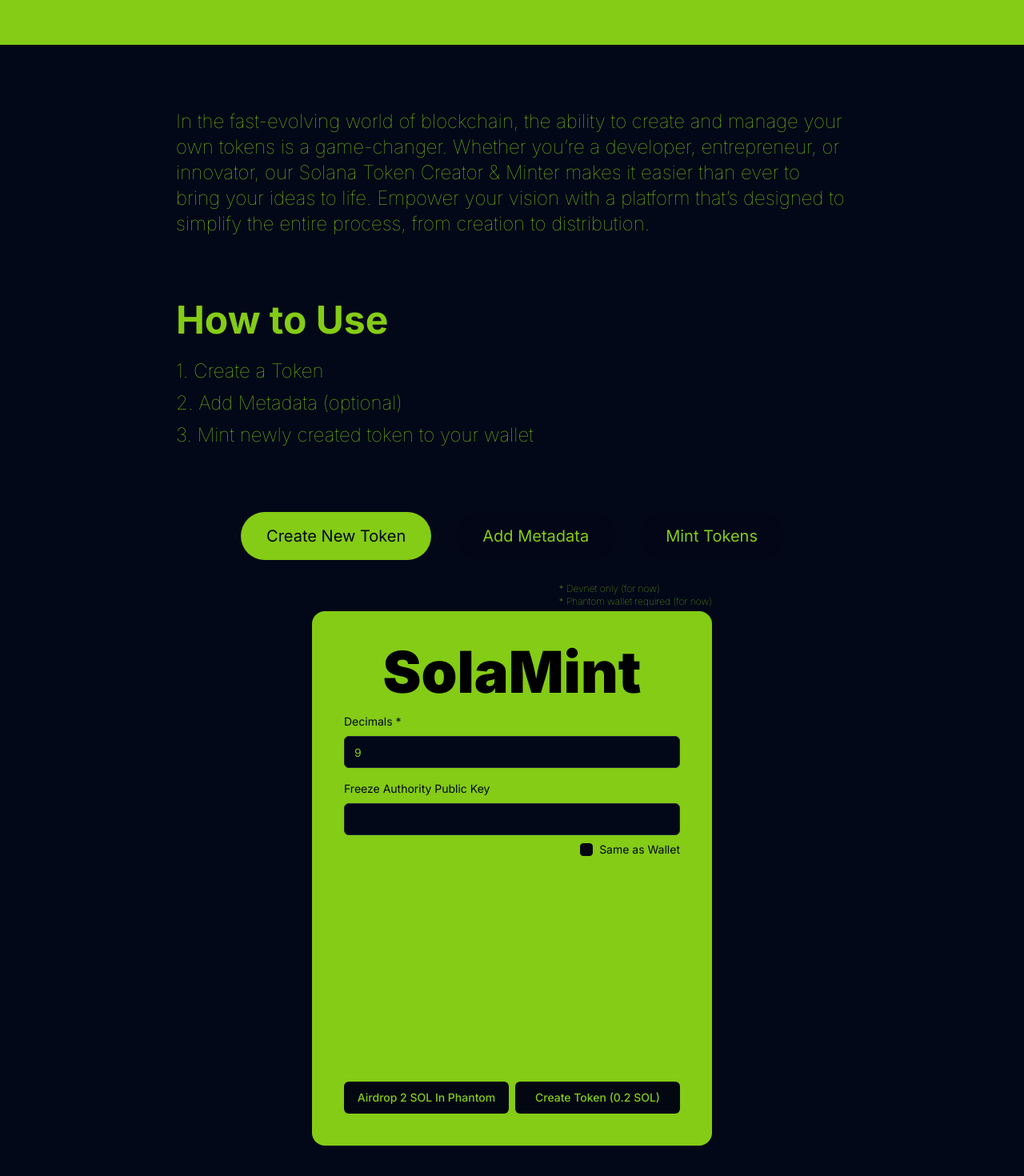
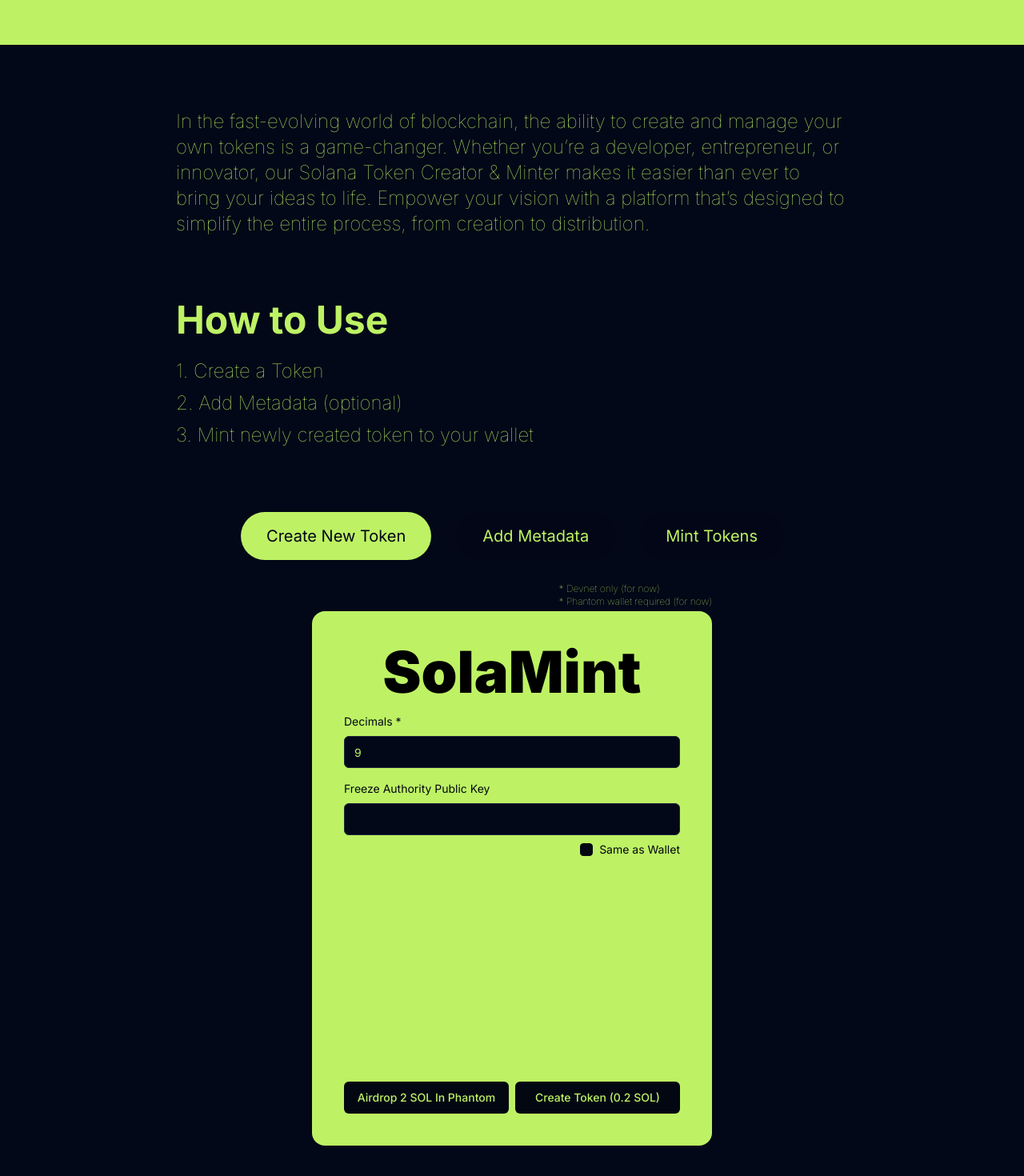
Before and after one commit to ashmeetsmonga/solmint, a Next.js app: page / in a window 1280 px wide. Shown: the part 500-1970 px from the top of the page at 80% size. Built offline with nearby package versions, Linux system fonts and the light colour scheme; what @metaplex-foundation/umi, @solana/web3.js would draw is missing.

Commit message:
Green color made lighter

```diff
--- a/app/page.tsx
+++ b/app/page.tsx
@@ -20,7 +20,7 @@
 
   return (
     <div className="w-full">
-      <nav className=" bg-lime-500 flex justify-center text-lime-500 pt-4">
+      <nav className=" bg-lime-300 flex justify-center text-lime-300 pt-4">
         <div className="w-[90%] md:w-[500px] px-8 py-4 flex justify-between bg-gray-950 rounded-lg">
           <p className="lg:text-xl cursor-pointer font-thin" onClick={() => handleScroll("home")}>
             Home
@@ -33,7 +33,7 @@
           </p>
         </div>
       </nav>
-      <div id="home" className="w-full h-[60vh] bg-lime-500 flex items-center justify-center px-10 xl:px-20">
+      <div id="home" className="w-full h-[60vh] bg-lime-300 flex items-center justify-center px-10 xl:px-20">
         <div className="w-3/4 lg:w-5/6 xl:w-3/4 flex flex-col-reverse justify-between items-center lg:flex-row">
           <div>
             <h1 className="text-black text-center lg:text-left font-black text-7xl mt-4 md:text-8xl lg:mt-0">SolaMint</h1>
@@ -46,7 +46,7 @@
       </div>
       <div className="w-full py-20 px-10 flex justify-center lg:px-20">
         <div className="w-full md:w-3/4 lg:w-5/6 xl:w-3/4">
-          <p className="font-thin text-lime-500 text-xl lg:text-2xl">
+          <p className="font-thin text-lime-300 text-xl lg:text-2xl">
             In the fast-evolving world of blockchain, the ability to create and manage your own tokens is a game-changer. Whether you’re a developer, entrepreneur, or innovator, our Solana Token
             Creator & Minter makes it easier than ever to bring your ideas to life. Empower your vision with a platform that’s designed to simplify the entire process, from creation to distribution.
           </p>
@@ -54,34 +54,34 @@
       </div>
       <div id="how-to-use" className="w-full py-20 px-10 pt-0 flex justify-center lg:px-20">
         <div className="w-full md:w-3/4 lg:w-5/6 xl:w-3/4 ">
-          <h2 className="text-5xl font-bold text-lime-500">How to Use</h2>
-          <p className="text-lg font-thin text-lime-500 mt-6 lg:text-2xl">1. Create a Token</p>
-          <p className="text-lg font-thin text-lime-500 mt-2 lg:text-2xl">2. Add Metadata (optional)</p>
-          <p className="text-lg font-thin text-lime-500 mt-2 lg:text-2xl">3. Mint newly created token to your wallet</p>
+          <h2 className="text-5xl font-bold text-lime-300">How to Use</h2>
+          <p className="text-lg font-thin text-lime-300 mt-6 lg:text-2xl">1. Create a Token</p>
+          <p className="text-lg font-thin text-lime-300 mt-2 lg:text-2xl">2. Add Metadata (optional)</p>
+          <p className="text-lg font-thin text-lime-300 mt-2 lg:text-2xl">3. Mint newly created token to your wallet</p>
         </div>
       </div>
       <div className="w-full flex justify-center">
         <div className="w-full px-4 lg:px-0 lg:w-3/4 flex justify-center gap-2 md:gap-4 lg:gap-8 ">
           <div
             className={`rounded-lg lg:rounded-full cursor-pointer flex items-center justify-center text-sm md:text-lg lg:text-xl p-2 lg:py-4 lg:px-8 ${
-              selected === "create" ? "bg-lime-500 text-slate-950" : "bg-slate-950 text-lime-500"
-            } hover:bg-lime-500 hover:text-slate-950 transition-all ease-in-out duration-150`}
+              selected === "create" ? "bg-lime-300 text-slate-950" : "bg-slate-950 text-lime-300"
+            } hover:bg-lime-300 hover:text-slate-950 transition-all ease-in-out duration-150`}
             onClick={() => setSelected("create")}
           >
             Create New Token
           </div>
           <div
             className={`rounded-lg lg:rounded-full cursor-pointer flex items-center justify-center text-sm md:text-lg lg:text-xl p-2 lg:py-4 lg:px-8  ${
-              selected === "metadata" ? "bg-lime-500 text-slate-950" : "bg-slate-950 text-lime-500"
-            } hover:bg-lime-500 hover:text-slate-950 transition-all ease-in-out duration-150`}
+              selected === "metadata" ? "bg-lime-300 text-slate-950" : "bg-slate-950 text-lime-300"
+            } hover:bg-lime-300 hover:text-slate-950 transition-all ease-in-out duration-150`}
             onClick={() => setSelected("metadata")}
           >
             Add Metadata
           </div>
           <div
             className={`rounded-lg lg:rounded-full cursor-pointer flex items-center justify-center text-sm md:text-lg lg:text-xl p-2 lg:py-4 lg:px-8  ${
-              selected === "mint" ? "bg-lime-500 text-slate-950" : "bg-slate-950 text-lime-500"
-            } hover:bg-lime-500 hover:text-slate-950 transition-all ease-in-out duration-150`}
+              selected === "mint" ? "bg-lime-300 text-slate-950" : "bg-slate-950 text-lime-300"
+            } hover:bg-lime-300 hover:text-slate-950 transition-all ease-in-out duration-150`}
             onClick={() => setSelected("mint")}
           >
             Mint Tokens
@@ -89,8 +89,8 @@
         </div>
       </div>
       <div id="create-mint" className="w-full flex justify-center px-5 py-10 lg:px-20">
-        <div className="rounded-2xl bg-lime-500 w-full md:w-[500px] p-5 md:p-10 relative mt-6">
-          <div className="absolute text-xs font-thin text-lime-500 -top-9 right-0">
+        <div className="rounded-2xl bg-lime-300 w-full md:w-[500px] p-5 md:p-10 relative mt-6">
+          <div className="absolute text-xs font-thin text-lime-300 -top-9 right-0">
             <p>* Devnet only (for now)</p>
             <p>* Phantom wallet required (for now)</p>
           </div>
--- a/components/CreateToken.tsx
+++ b/components/CreateToken.tsx
@@ -142,13 +142,13 @@
           <div className="flex flex-col gap-4 w-full">
             <div>
               <p className="text-sm text-gray-950 mb-2">Decimals *</p>
-              <Input type="number" value={decimals} onChange={(e) => setDecimals(e.target.valueAsNumber)} className="text-lime-500" />
+              <Input type="number" value={decimals} onChange={(e) => setDecimals(e.target.valueAsNumber)} className="text-lime-300" />
             </div>
             <div>
               <div className="flex justify-between mb-2">
                 <p className="text-sm text-gray-950">Freeze Authority Public Key</p>
               </div>
-              <Input value={freezeAuthorityPublicKey} onChange={(e) => setFreezeAuthorityPublicKey(e.target.value)} className="text-lime-500" />
+              <Input value={freezeAuthorityPublicKey} onChange={(e) => setFreezeAuthorityPublicKey(e.target.value)} className="text-lime-300" />
               <div className="flex gap-2 items-center w-full justify-end mt-2">
                 <Checkbox checked={isChecked} onCheckedChange={() => setIsChecked((prev) => !prev)} />
                 <label htmlFor="terms" className="text-sm text-gray-950">
@@ -159,10 +159,10 @@
           </div>
           <div className="w-full mt-4">
             <div className="w-full flex flex-col gap-2 lg:flex-row">
-              <Button disabled={isLoading} className="w-full bg-gray-950 text-lime-500 hover:bg-gray-950 hover:text-lime-500" onClick={handleAirdrop}>
+              <Button disabled={isLoading} className="w-full bg-gray-950 text-lime-300 hover:bg-gray-950 hover:text-lime-300" onClick={handleAirdrop}>
                 Airdrop 2 SOL In Phantom
               </Button>
-              <Button disabled={isLoading} className="w-full bg-gray-950 text-lime-500 hover:bg-gray-950 hover:text-lime-500" onClick={handleCreate}>
+              <Button disabled={isLoading} className="w-full bg-gray-950 text-lime-300 hover:bg-gray-950 hover:text-lime-300" onClick={handleCreate}>
                 Create Token (0.2 SOL)
               </Button>
             </div>
@@ -187,20 +187,20 @@
         <p className="font-black text-4xl tracking-tight text-center mb-4 text-black">Token Created Successfully!!!</p>
         <div className="w-full bg-gray-950 rounded p-4">
           <div className="w-full flex justify-center items-center mb-2 gap-2">
-            <p className="font-light text-sm text-lime-500">New Token(Mint) Id</p>
-            <Files size={20} className="cursor-pointer text-lime-500" onClick={() => handleCopy(newTokenDetails.tokenMint)} />
+            <p className="font-light text-sm text-lime-300">New Token(Mint) Id</p>
+            <Files size={20} className="cursor-pointer text-lime-300" onClick={() => handleCopy(newTokenDetails.tokenMint)} />
           </div>
-          <p className="font-mono font-bold text-lime-500 text-ellipsis overflow-clip">{newTokenDetails.tokenMint}</p>
+          <p className="font-mono font-bold text-lime-300 text-ellipsis overflow-clip">{newTokenDetails.tokenMint}</p>
         </div>
         <div className="w-full bg-gray-950 rounded p-4">
           <div className="w-full flex justify-center items-center mb-2 gap-2">
-            <p className="font-light text-sm text-lime-500">Mint Wallet Private Key</p>
-            <Files size={20} className="cursor-pointer text-lime-500" onClick={() => handleCopy(newTokenDetails.mintWallet)} />
+            <p className="font-light text-sm text-lime-300">Mint Wallet Private Key</p>
+            <Files size={20} className="cursor-pointer text-lime-300" onClick={() => handleCopy(newTokenDetails.mintWallet)} />
           </div>
-          <p className="font-mono font-bold text-ellipsis overflow-clip text-lime-500">{newTokenDetails.mintWallet}</p>
+          <p className="font-mono font-bold text-ellipsis overflow-clip text-lime-300">{newTokenDetails.mintWallet}</p>
         </div>
       </div>
-      <Button onClick={() => setNewTokenDetails(null)} className="w-full bg-gray-950 text-lime-500 hover:bg-gray-950 hover:text-lime-500">
+      <Button onClick={() => setNewTokenDetails(null)} className="w-full bg-gray-950 text-lime-300 hover:bg-gray-950 hover:text-lime-300">
         Create New Token
       </Button>
     </div>
--- a/components/ui/checkbox.tsx
+++ b/components/ui/checkbox.tsx
@@ -15,7 +15,7 @@
     )}
     {...props}
   >
-    <CheckboxPrimitive.Indicator className={cn("flex items-center justify-center text-lime-500")}>
+    <CheckboxPrimitive.Indicator className={cn("flex items-center justify-center text-lime-300")}>
       <Check className="h-4 w-4" />
     </CheckboxPrimitive.Indicator>
   </CheckboxPrimitive.Root>
--- a/components/ui/input.tsx
+++ b/components/ui/input.tsx
@@ -9,7 +9,7 @@
     <input
       type={type}
       className={cn(
-        "flex h-10 w-full rounded-md border border-input bg-background px-3 py-2 text-sm ring-offset-background file:border-0 file:bg-transparent file:text-sm file:font-medium placeholder:text-lime-700 focus-visible:outline-none focus-visible:ring-lime-500 focus-visible:ring-ring focus-visible:ring-offset-2 disabled:cursor-not-allowed disabled:opacity-50",
+        "flex h-10 w-full rounded-md border border-input bg-background px-3 py-2 text-sm ring-offset-background file:border-0 file:bg-transparent file:text-sm file:font-medium placeholder:text-lime-700 focus-visible:outline-none focus-visible:ring-lime-300 focus-visible:ring-ring focus-visible:ring-offset-2 disabled:cursor-not-allowed disabled:opacity-50",
         className
       )}
       ref={ref}
```
Also changed, not shown: components/Metadata.tsx (+6 -6 lines), components/MintToken.tsx (+5 -5 lines).
